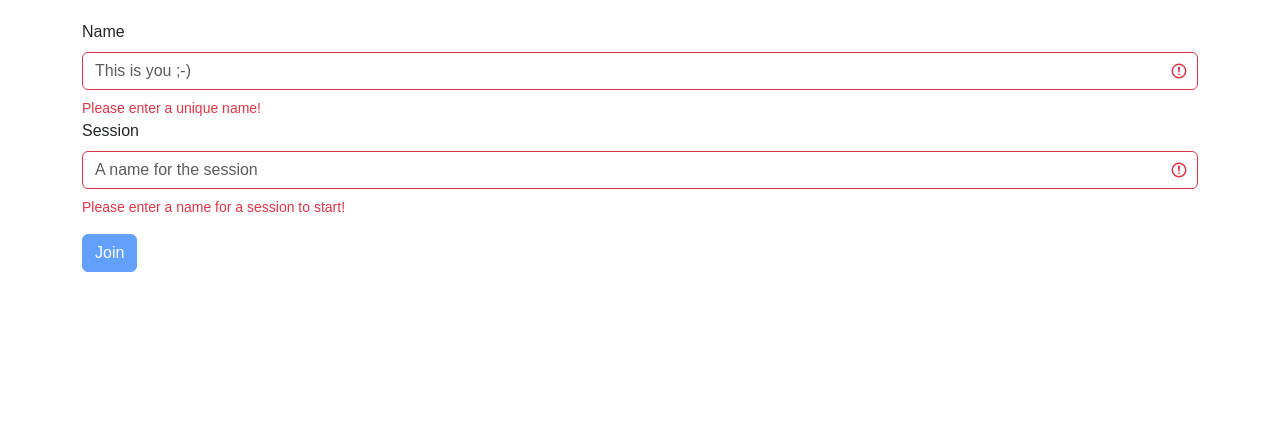
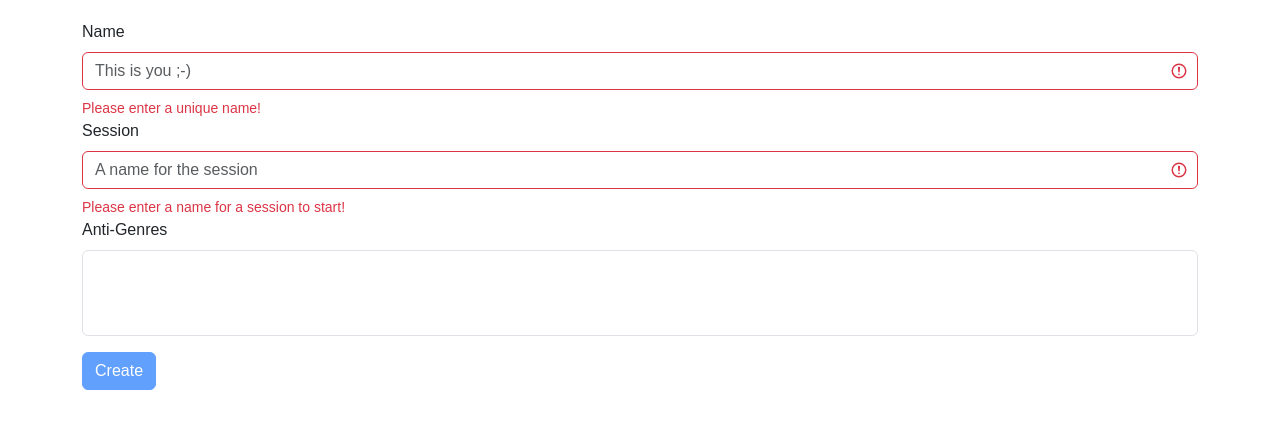
Before and after one commit to FX7/kinder, a Flask app: page / in a window 1280 px wide. Shown: the top 429 px of the page. Run offline with Flask 3, Linux system fonts and the light colour scheme; data that the repository does not hold is empty; parts of the project's set-up code (start-up, migrations or seed data) failed here and were passed over; some libraries are stand-ins or nearby versions.

Commit message:
genre selection preparations

```diff
--- a/api/database.py
+++ b/api/database.py
@@ -8,7 +8,7 @@ def init_db(app):
     db.init_app(app)
     with app.app_context():
         # Alle Modelle bekannt machenm, damit diese angelegt werden
-        from api.models import User, MovieVote, VotingSession, Vote
+        from api.models import User, MovieVote, VotingSession, GenreSelection, Vote
         db.create_all()
 
 def select(query, parameters={}):
--- a/api/routes/session.py
+++ b/api/routes/session.py
@@ -2,6 +2,8 @@ import logging
 import random
 from flask import Blueprint, jsonify, request
 
+from api.models.Vote import Vote
+from api.models.GenreSelection import GenreSelection
 from api.models.User import User
 from api.models.VotingSession import VotingSession
 from api.database import select
@@ -44,7 +46,14 @@ def start():
         properties:
           sessionname:
             type: string
+            required:  true
             example: Movienight
+          disabled_genres:
+            type: array
+            required:  false
+            items:
+              type: integer
+              example: 1, 2, 3
   responses:
     200:
       description: Id of the created session
@@ -84,9 +93,15 @@ def start():
   if VotingSession.get(sessionname) is not None:
     return jsonify({'error': 'name must be unique'}), 400
 
+  disabled_genres = data.get('disabled_genres')
+  if disabled_genres is None:
+    disabled_genres = []
+
   try:
     seed = random.randint(0,1000000000)
     votingsession = VotingSession.create(sessionname, seed)
+    for genre_id in disabled_genres:
+      GenreSelection.create(genre_id=genre_id, session=votingsession, vote=Vote.CONTRA)
   except Exception as e:
     return jsonify({'error': f"expcetion {e}"}), 500
 
--- a/web/static/js/Fetcher.js
+++ b/web/static/js/Fetcher.js
@@ -4,6 +4,8 @@ class Fetcher {
 
     #sessions = null;
     #movieIds = null;
+    #genres = null;
+
     #movies = new Map();
 
     constructor() {
@@ -36,6 +38,13 @@ class Fetcher {
         return this.#post('/user/impose', data);
     }
 
+    async listGenres() {
+        if (this.#genres === null) {
+            this.#genres = await this.#get('/movie/genres');
+        }
+        return this.#genres;
+    }
+
     async listSessions() {
         if (this.#sessions === null) {
             this.#sessions = await this.#get('/session/list');
@@ -43,11 +52,12 @@ class Fetcher {
         return this.#sessions;
     }
 
-    async startSession(sessionname) {
+    async startSession(sessionname, disabled_genres) {
         this.#sessions = null;
 
         let data = {
-            sessionname: sessionname
+            sessionname: sessionname,
+            disabled_genres: disabled_genres,
         }
         return this.#post('/session/start', data);
     }
--- a/web/static/js/Login.js
+++ b/web/static/js/Login.js
@@ -5,34 +5,47 @@ class Login {
      * Selector for the complete login content div
      */
     #loginContainerSelector = 'div[name="login-container"]';
+
     /**
      * Selector for the username input
      */
     #usernameSelector = this.#loginContainerSelector + ' input[name="username"]';
+
     /**
      * Selector for the new sessionname input
      */
     #sessionnameSelector =  this.#loginContainerSelector + ' input[name="sessionname"]';
+
     /**
      * Selector for the joining sessionname select
      */
     #sessionnamesSelector = this.#loginContainerSelector + ' select[name="sessinonames"]';
+
+    /**
+     * Selector for the disabled genres select
+     */
+    #sessionDisabledGenreSelector = this.#loginContainerSelector + ' select[name="disabled-genres"]';
+
     /**
      * Selector for the Session create/join radios
      */
     #sessionchoiseSelector = this.#loginContainerSelector + ' input[name="sessionchoise"]';
+
     /**
      * Selector for the Session create/join parent div
      */
     #sessionswitchSelector = this.#loginContainerSelector + ' div[name="session-switch"]';
+
     /**
      * Selector for the Session create div
      */
     #sessionCreateSelector = this.#loginContainerSelector + ' div[name="session-create"]';
+
     /**
      * Selector for the Session join div
      */
     #sessionJoinSelector = this.#loginContainerSelector + ' div[name="session-join"]';
+
     /**
      * Selector for the Session join button
      */
@@ -65,6 +78,18 @@ class Login {
         document.querySelector(this.#usernameSelector).classList.add('is-invalid')
     }
 
+    async #getMatchingSession(sessionname) {
+        let session = null;
+        const sessions = await Fetcher.getInstance().listSessions();
+        Object.keys(sessions).forEach(key => {
+            let s = sessions[key];
+            if (s.name === sessionname) {
+                session = s;
+            }
+        });
+        return session;
+    }
+
     async #login() {
         const username = this.#getUsername();
         const sessionname = this.#getSessionname();
@@ -72,15 +97,10 @@ class Login {
         const user = await Fetcher.getInstance().imposeUser(username);
         let session = null;
         if (user.error === undefined) {
-            const sessions = await Fetcher.getInstance().listSessions();
-            Object.keys(sessions).forEach(key => {
-                let s = sessions[key];
-                if (s.name === sessionname) {
-                    session = s;
-                }
-            });
+            session = await this.#getMatchingSession();
             if (session === null) {
-                session = await Fetcher.getInstance().startSession(sessionname);
+                let disabledGenres = this.#getDisabledGenres();
+                session = await Fetcher.getInstance().startSession(sessionname, disabledGenres);
             }
         }
         if (user && user.error === undefined && session && session.error === undefined) {
@@ -102,6 +122,18 @@ class Login {
         return username;
     }
 
+    #getDisabledGenres() {
+        var result = [];
+        const select = document.querySelector(this.#sessionDisabledGenreSelector);
+        for (let i=0; i< select.options.length; i++) {
+            let opt = select.options[i];
+            if (opt.selected) {
+                result.push(opt.value);
+            }
+        }
+        return result;
+    }
+
     #getSessionname() {
         if (this.#getSessionChoice() === 'create') {
             return document.querySelector(this.#sessionnameSelector).value.toLowerCase().trim();
@@ -110,7 +142,7 @@ class Login {
         }
     }
 
-    #validate() {
+    async #validate() {
         const loginButton = document.querySelector(this.#loginButtonSelector);
 
         const username = this.#getUsername();
@@ -125,6 +157,14 @@ class Login {
             document.querySelector(this.#sessionnameSelector).classList.add('is-invalid');
         } else {
             document.querySelector(this.#sessionnameSelector).classList.remove('is-invalid');
+        }
+
+        if (this.#getSessionChoice() == 'join' || await this.#getMatchingSession(session) !== null) {
+            loginButton.innerHTML = 'Join';
+            document.querySelector(this.#sessionDisabledGenreSelector).disabled = true;
+        } else {
+            loginButton.innerHTML = 'Create';
+            document.querySelector(this.#sessionDisabledGenreSelector).disabled = false;
         }
 
         loginButton.disabled = username === '' || session == '';
@@ -174,6 +214,19 @@ class Login {
 
         this.#initSessionNames();
         this.#initSessionRadio();
+        this.#initDisabledGenres();
+    }
+
+    async #initDisabledGenres() {
+        const disabledGenres = document.querySelector(this.#sessionDisabledGenreSelector);
+        const genres = await Fetcher.getInstance().listGenres();
+        for (let i=0; i<genres.length; i++) {
+            let g = genres[i];
+            let option = document.createElement('option');
+            option.value = g.genreid;
+            option.innerHTML = g.label;
+            disabledGenres.appendChild(option);
+        }
     }
 
     async #initSessionRadio() {
--- a/web/templates/index.html
+++ b/web/templates/index.html
@@ -36,6 +36,9 @@
           Please enter a name for a session to start!
         </div>
       </div>
+      <label for="disabled-genres" class="form-label">Anti-Genres</label>
+      <select class="form-select" name="disabled-genres" multiple>
+      </select>
     </div>
 
     <div name="session-join" class="d-none">
```
Also changed, not shown: api/models/GenreSelection.py (added, +44 -0 lines).
